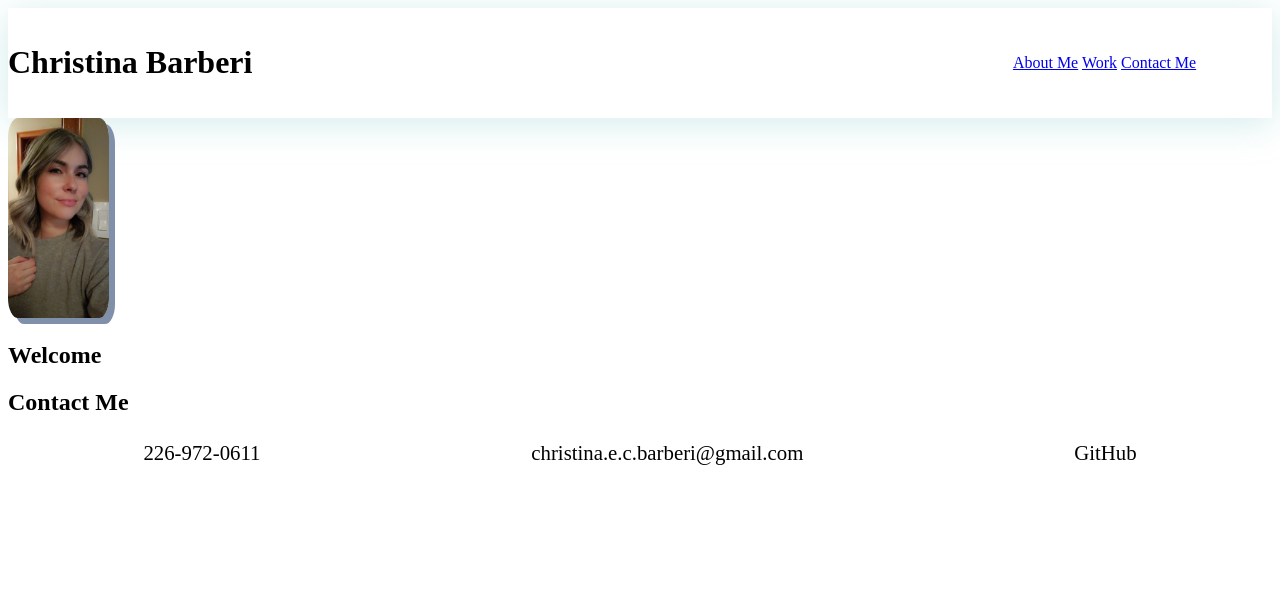
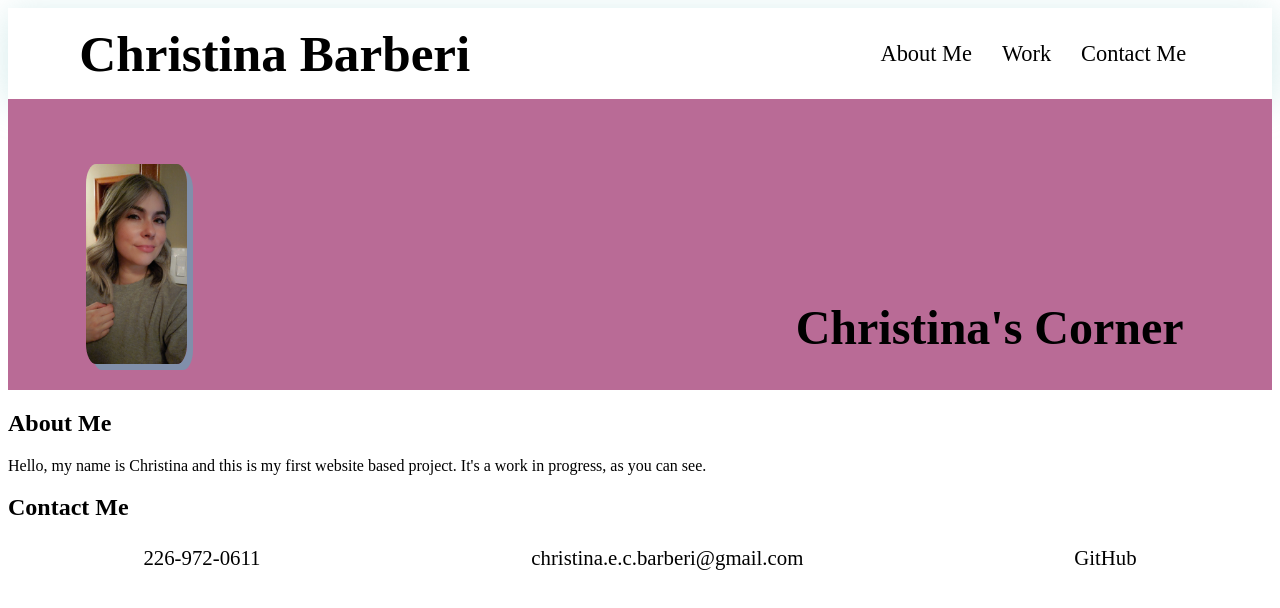
Before and after one commit to Christinaecb/Personal-Portfolio, a plain HTML site: page index.html in a window 1280 px wide. Drawn offline with Linux system fonts and the light colour scheme.

Commit message:
added some more styling and main body text

```diff
--- a/Assets/css/style.css
+++ b/Assets/css/style.css
@@ -11,6 +11,43 @@ header {
     align-items: center;
     background-color: var(--tertiary);
     box-shadow: 0 5px 35px rgba(146, 204, 206, 0.4);
+  }
+
+  header h1 {
+    color: var(--tertiary);
+    background-color: var(--secondary);
+    padding: 5px 1% 5px 6%;
+    margin: 0;
+    font-size: 4vw;
+    line-height: 1;
+  }
+
+  nav {
+    display: flex;
+    flex-direction: row;
+    flex-wrap: wrap;
+  }
+
+  nav a {
+    text-decoration: none;
+    padding: 5px 10px;
+    color: var(--secondary);
+    margin-right: 10px;
+    background-image: linear-gradient(270deg, var(--secondary) 0%, var(--secondary) 100%);
+    background-repeat: no-repeat;
+    background-size: 100% 0.2em;
+    background-position: bottom;
+    transition: all 0.25s ease-in;
+    font-size: 1.4rem;
+  }
+
+  nav a:hover {
+    background-size: 100% 100%;
+    color: var(--primary);
+  }
+
+  nav a:last-child {
+    margin-right: 0;
   }
 
 #self-image {
@@ -48,3 +85,32 @@ header {
     background-size: 100% 88%;
     color: var(--secondary);
   }
+
+  .banner {
+    background: rgb(185, 107, 150);
+    background-image: url("./style.css"), linear-gradient(180deg, var(--secondary) 0%, var(--primary) 100%);
+    background-size: cover;
+    background-position: center;
+    background-blend-mode: soft-light;
+    min-height: 30vh;
+    color: var(--light);
+    padding: 2% 6%;
+    display: flex;
+    justify-content: space-around;
+    align-items: flex-end;
+    text-align: right;
+    margin-left: 0px;
+  }
+
+  .banner div {
+    flex: 0 0 90%;
+  }
+
+  .banner h2 {
+    color: var(--tertiary);
+    margin: 0;
+    padding: 5px 10px;
+    font-size: 3rem;
+    line-height: 1.5;
+    display: inline;
+  }
--- a/index.html
+++ b/index.html
@@ -21,16 +21,22 @@
   </nav>
     </header>
 
- <!-- hero banner -->
+ <!-- banner -->
  <section class="banner">
     <img src="./Assets/images/Selfie.jpg" id="self-image" alt="Christina Barberi">
     <div>
-      <h2 class="font-effect-neon">Welcome</h2>
+      <h2 class="font-effect-neon">Christina's Corner</h2>
     </div>
   </section>
 
-
-
+<main class="wrap">
+<!--about me section-->
+<section class="section" id="about">
+    <h2>About Me</h2>
+    <div>
+        <p>Hello, my name is Christina and this is my first website based project. It's a work in progress, as you can see. </p>
+    </div>
+</section>
 
 
 
@@ -54,7 +60,7 @@
 
 
 </section>
-
+</main>
 </body>
 
 </html>
```
